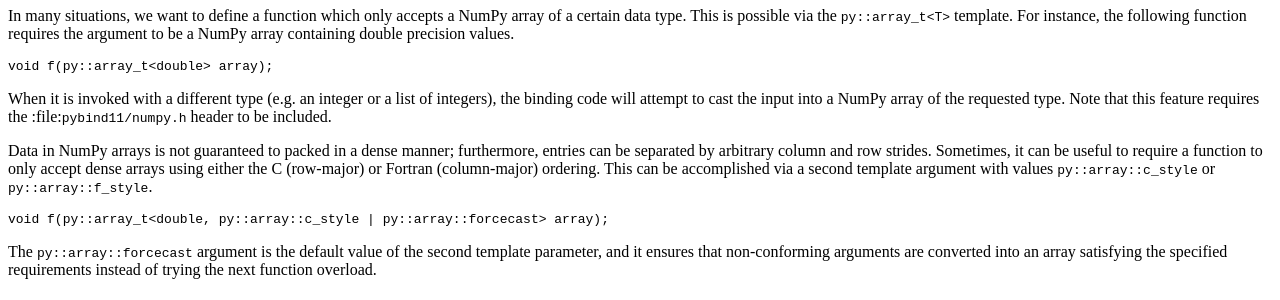
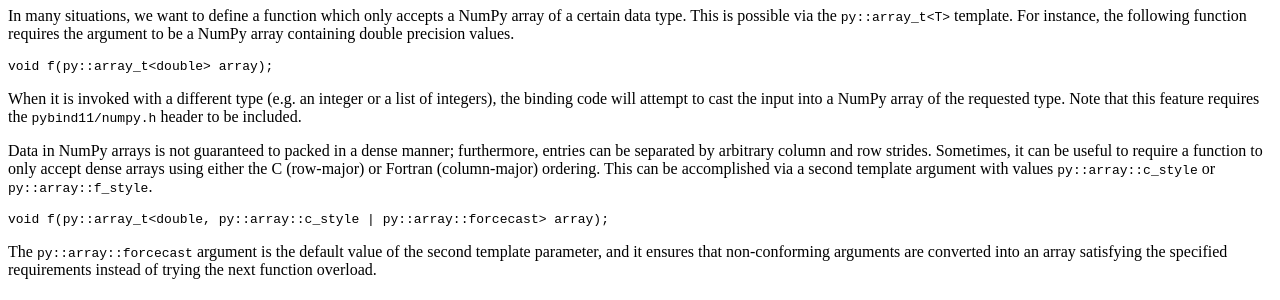
Before and after one commit to pybind/pybind11, a Sphinx documentation site: the page built from docs/advanced/pycpp/numpy.rst, in a window 1280 px wide and 900 px high, scrolled down 2465 px. Shown: the part 170-470 px from the top of the window. Built offline with Sphinx 7.4.7 and the Read the Docs theme 2.0.0, drawn with Linux system fonts in a browser that asks for light colours; pages that are not in the unit, such as notebooks, are missing from menus.

Commit message:
Minor doc syntax fix
The numpy documentation had a bad :file: reference (was using double
backticks instead of single backticks).

```diff
--- a/docs/advanced/pycpp/numpy.rst
+++ b/docs/advanced/pycpp/numpy.rst
@@ -155,7 +155,7 @@ NumPy array containing double precision values.
 When it is invoked with a different type (e.g. an integer or a list of
 integers), the binding code will attempt to cast the input into a NumPy array
 of the requested type. Note that this feature requires the
-:file:``pybind11/numpy.h`` header to be included.
+:file:`pybind11/numpy.h` header to be included.
 
 Data in NumPy arrays is not guaranteed to packed in a dense manner;
 furthermore, entries can be separated by arbitrary column and row strides.
```
